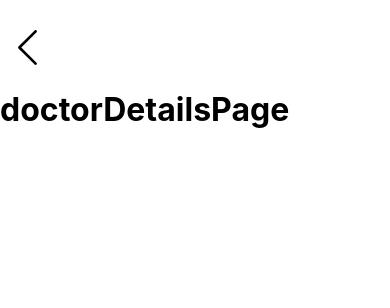
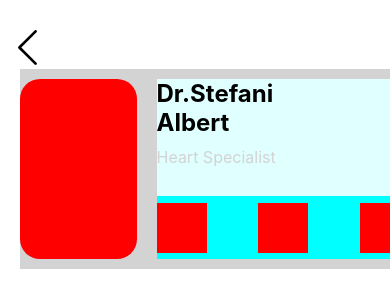
Before and after one commit to MohamadZeyad/Doctor-Consultatoin-App, a React (Create React App) app: page /about in a window 390 px wide. Shown: the top 308 px of the page. Built offline with nearby package versions, Linux system fonts and the light colour scheme.

Commit message:
updated responsive layout of info section of doctors details page

```diff
--- a/src/Pages/doctorDetailsPage.jsx
+++ b/src/Pages/doctorDetailsPage.jsx
@@ -10,6 +10,8 @@ import {
   useParams
 } from "react-router-dom";
 
+import DoctorInfoSection from "../components/DoctorInfoSection";
+//CONTAINERS
 const BackArrowContainer = styled.div`
   margin-top: 30px;
   margin-left: 10px;
@@ -23,8 +25,7 @@ const doctorDetailsPage = () => {
           <BackArrow></BackArrow>
         </Link>
       </BackArrowContainer>
-
-      <h1>doctorDetailsPage</h1>
+      <DoctorInfoSection></DoctorInfoSection>
     </div>
   );
 };
--- /dev/null
+++ b/src/components/DoctorInfoSection.jsx
@@ -0,0 +1,86 @@
+import React from "react";
+import styled from "styled-components";
+
+const DoctorInfoContainer = styled.div`
+  display: flex;
+  align-items: center;
+  justify-content: space-between;
+  background-color: lightgray;
+  margin-left: 20px;
+  height: 200px;
+  width: 100vw;
+`;
+
+const ImageContainer = styled.div`
+  background-color: red;
+  height: 180px;
+  width: 30%;
+  border-radius: 20px;
+`;
+
+const InfoContainer = styled.div`
+  display: flex;
+  flex-direction: column;
+  height: 180px;
+  width: 65%;
+  background-color: orange;
+`;
+
+const TextContainer = styled.div`
+  /* display: flex;
+  flex-direction: column;
+  justify-content: space-around; */
+  height: 65%;
+  width: 100%;
+  background-color: lightcyan;
+`;
+const IconsContainer = styled.div`
+  display: flex;
+  flex-direction: row;
+  align-items: center;
+  justify-content: space-between;
+  height: 35%;
+  width: 100%;
+  background-color: cyan;
+`;
+
+const H1Text = styled.div`
+  font-size: 24px;
+  font-weight: bold;
+`;
+
+const PText = styled.div`
+  font-size: 16px;
+  color: lightgray;
+  margin-top: 10px;
+`;
+
+const IconPlaceholder = styled.div`
+  background-color: red;
+  height: 50px;
+  width: 50px;
+`;
+
+const DoctorInfoSection = () => {
+  return (
+    <div>
+      <DoctorInfoContainer>
+        <ImageContainer></ImageContainer>
+        <InfoContainer>
+          <TextContainer>
+            <H1Text>Dr.Stefani</H1Text>
+            <H1Text>Albert</H1Text>
+            <PText>Heart Specialist</PText>
+          </TextContainer>
+          <IconsContainer>
+            <IconPlaceholder></IconPlaceholder>
+            <IconPlaceholder></IconPlaceholder>
+            <IconPlaceholder></IconPlaceholder>
+          </IconsContainer>
+        </InfoContainer>
+      </DoctorInfoContainer>
+    </div>
+  );
+};
+
+export default DoctorInfoSection;
```
